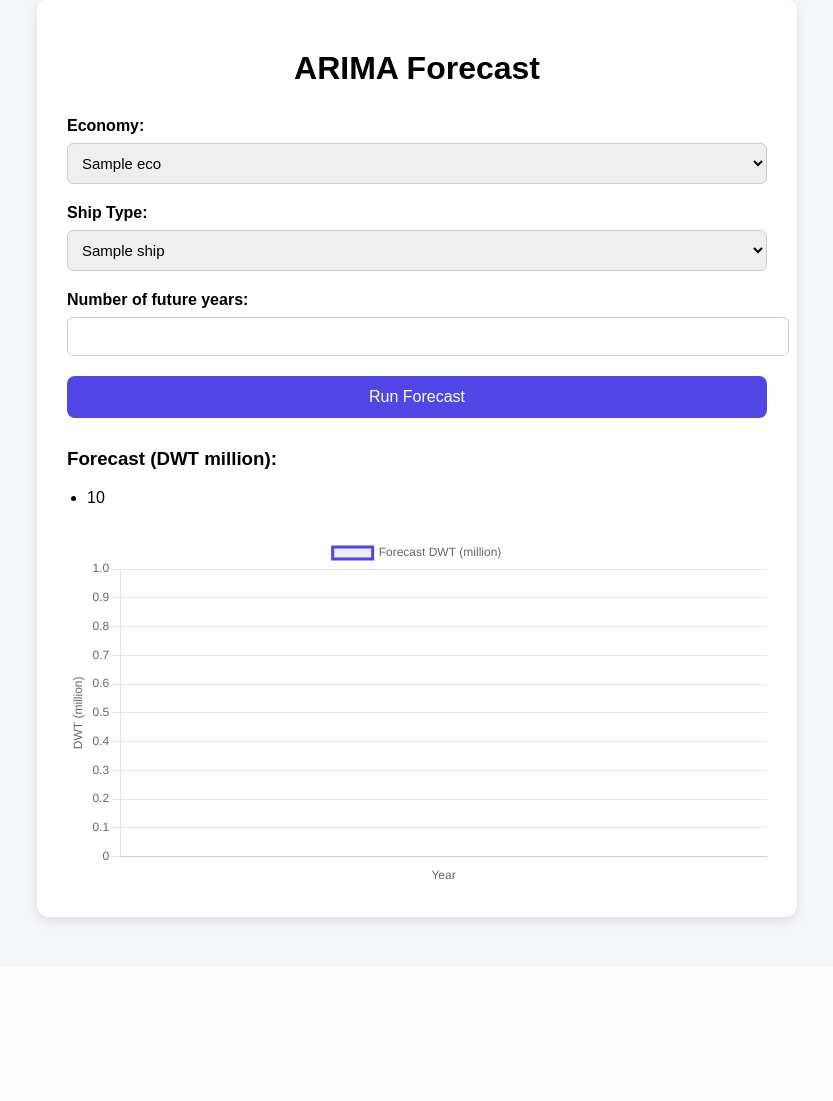
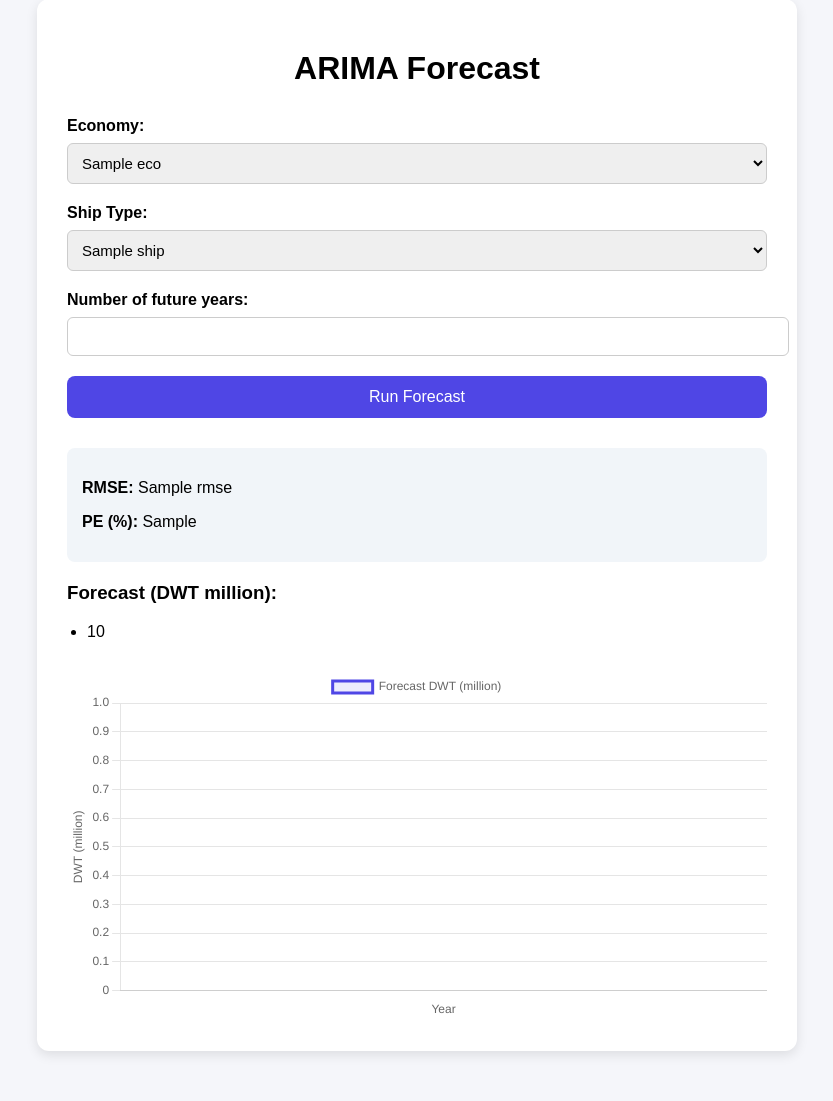
Before and after one commit to lamloom-maker/arima-forecast, a Flask app: template templates/index.html in a window 1280 px wide. Shown: the part 51-1152 px from the top of the page, without its empty margins (223-1056 px from the left). Before the commit the page ends 977 px from the top, so only its background shows below. Run offline with Flask 3, Linux system fonts and the light colour scheme; the template is opened without the code that fills it: most values are stand-ins (such as "Sample title", 1, 10 or a date in 2020).

Commit message:
Add RMSE and PE display and clean old CSV

```diff
--- a/templates/index.html
+++ b/templates/index.html
@@ -62,6 +62,13 @@
             margin-top: 30px;
         }
 
+        .metrics {
+            background: #f1f5f9;
+            padding: 15px;
+            border-radius: 8px;
+            margin-bottom: 20px;
+        }
+
         ul {
             padding-left: 20px;
         }
@@ -78,7 +85,7 @@
 
     <form method="POST">
 
-        <!-- 🌍 Economy dropdown -->
+        <!-- 🌍 Economy Label -->
         <label>Economy:</label>
         <select name="economy">
             {% for eco in economies %}
@@ -88,7 +95,7 @@
             {% endfor %}
         </select>
 
-        <!-- 🚢 Ship Type dropdown -->
+        <!-- 🚢 ShipType Label -->
         <label>Ship Type:</label>
         <select name="ship_type">
             {% for ship in ship_types %}
@@ -98,7 +105,7 @@
             {% endfor %}
         </select>
 
-        <!-- 🔮 Steps -->
+        <!-- 🔮 Forecast horizon -->
         <label>Number of future years:</label>
         <input type="number" name="steps" min="1" value="{{ steps }}">
 
@@ -107,6 +114,13 @@
 
     {% if forecast %}
     <div class="results">
+
+        <!-- 📊 Metrics -->
+        <div class="metrics">
+            <p><strong>RMSE:</strong> {{ rmse }}</p>
+            <p><strong>PE (%):</strong> {{ pe }}</p>
+        </div>
+
         <h3>Forecast (DWT million):</h3>
         <ul>
             {% for value in forecast %}
@@ -141,11 +155,6 @@
         },
         options: {
             responsive: true,
-            plugins: {
-                legend: {
-                    display: true
-                }
-            },
             scales: {
                 y: {
                     title: {
```
